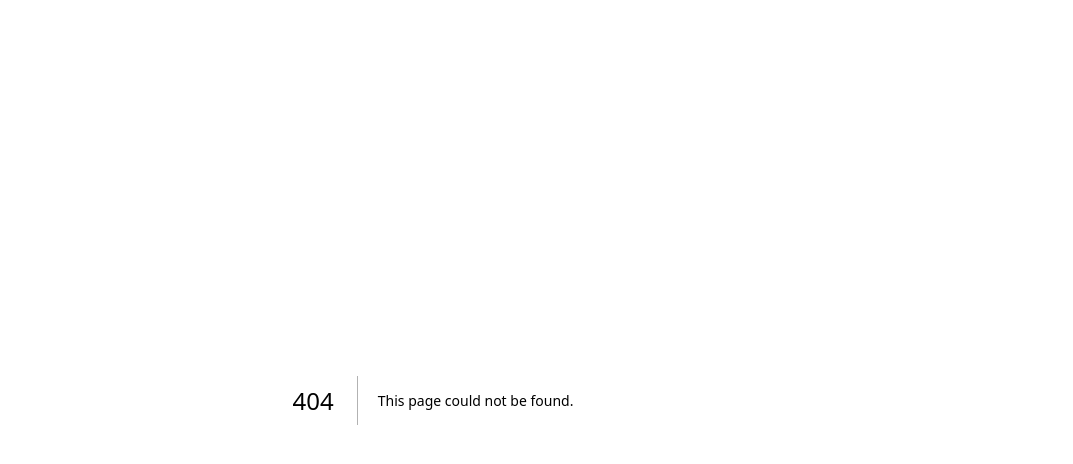
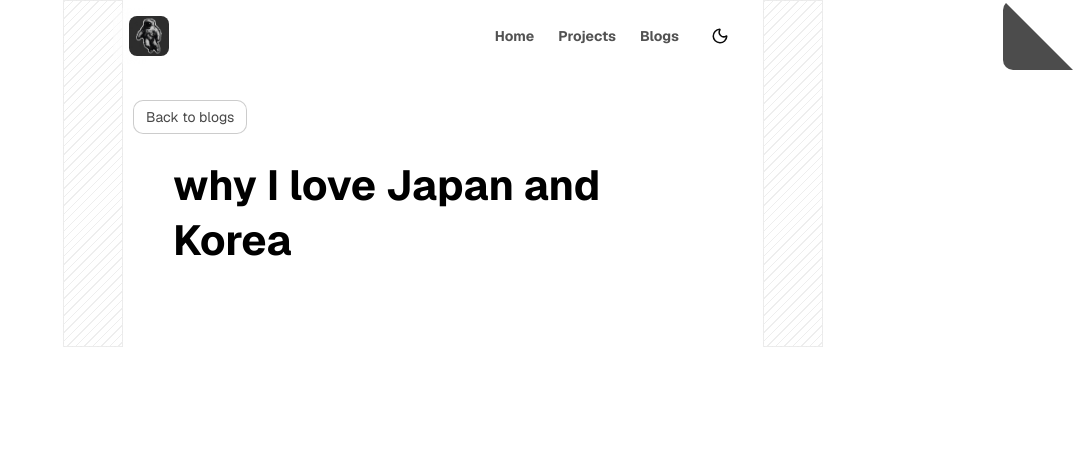
Before and after one commit to tanishtirpathi/V2-Portfolio, a Next.js app: page /blog/JapanKorea in a window 1280 px wide. Before the commit this address had no page. Shown: the top 464 px of the page, without its empty margins (207-1280 px from the left). Built offline with nearby package versions, Linux system fonts and the light colour scheme.

Commit message:
adding blogs section

```diff
--- /dev/null
+++ b/src/app/(main)/blog/[slug]/page.tsx
@@ -0,0 +1,47 @@
+import fs from "fs";
+import path from "path";
+import { MDXRemote } from "next-mdx-remote/rsc";
+import { notFound } from "next/navigation";
+import "../../../mdx.css";
+import DiagonalPattern from "@/features/components/LRBorder/Lrborder";
+import Link from "next/link";
+
+export default async function BlogPage({
+  params,
+}: {
+  params: Promise<{ slug: string }>;
+}) {
+  const { slug } = await params;
+
+  const filePath = path.join(
+    process.cwd(),
+    "src/content/blog",
+    `${slug}.mdx`
+  );
+
+  if (!fs.existsSync(filePath)) {
+    notFound();
+  }
+
+  const source = fs.readFileSync(filePath, "utf8");
+
+  return (
+    <div className="mdx-wrapper max-w-3xl mx-auto px-4 sm:px-6 lg:px-8 relative">
+      <DiagonalPattern side="left" />
+      <DiagonalPattern side="right" />
+
+      <div className="relative z-10 mt-10 space-y-6">
+        <Link
+          href="/blogs"
+          className="inline-flex items-center text-sm px-3 py-1.5 rounded-lg border border-black/20 dark:border-white/20 bg-white/40 dark:bg-white/5 backdrop-blur-md hover:underline"
+        >
+          Back to blogs
+        </Link>
+
+        <div className="prose dark:prose-invert max-w-none px-10">
+          <MDXRemote source={source} />
+        </div>
+      </div>
+    </div>
+  );
+}
--- /dev/null
+++ b/src/content/blog/JapanKorea.mdx
@@ -0,0 +1 @@
+ # why I love Japan and Korea
--- a/src/features/components/(Blogs)/BlogsData.ts
+++ b/src/features/components/(Blogs)/BlogsData.ts
@@ -10,45 +10,45 @@ export const BlogsDetails: Blogs[] = [
     {
         title: "Why I love Japan and korea more than India ",
         time: "9 Min Read",
-        location: "/projects/future-builder"
+        location: "/blog/JapanKorea"
     }, {
         title: "Why I love Tony stark , and how he influence me to be a better version of myself",
         time: "5 Min Read",
-        location: "/projects/stark-code"
+        location: "/blog/stark-code"
     },
 
     {
         title: "what make me always wake up and work instead of chilling whole day ",
         time: "8 Min Read",
-        location: "/projects/east-influence"
+        location: "/blogs/east-influence"
     }, {
         title: "Trend-Up: Built at 2:17 AM Because Sleep Is for People Without Vision",
         time: "7 Min Read",
-        location: "/projects/trendUp"
+        location: "/blogs/trendUp"
     }, {
         title: "My Philosophy: If It’s Impossible, Good — I’m Interested",
         time: "6 Min Read",
-        location: "/projects/stark-mindset"
+        location: "/blogs/stark-mindset"
     },
     {
         title: "Programming Is Stressful. So Is Being Ordinary.",
         time: "11 Min Read",
-        location: "/projects/programming-choice"
+        location: "/blogs/programming-choice"
     },
     {
         title: "How I Stay Motivated When I’m Not Feeling It",
         time: "4 Min Read",
-        location: "/projects/mindset"
+        location: "/blogs/mindset"
     },
 
     {
         title: "Why I Chose a Hard Career on Purpose",
         time: "13 Min Read",
-        location: "/projects/hard-path"
+        location: "/blogs/hard-path"
     },
     {
         title: "I’d Rather Debug My Life Than Live a Pre-Written Script",
         time: "10 Min Read",
-        location: "/projects/life-debug"
+        location: "/blogs/life-debug"
     }
 ]
```
